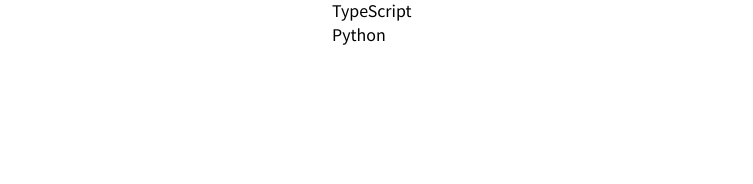
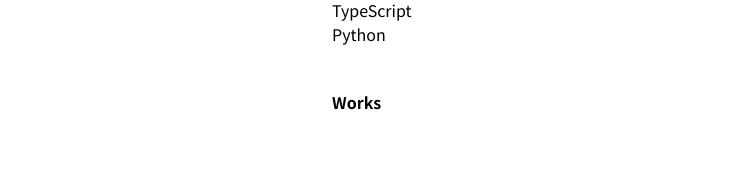
Before and after one commit to kamiya-shion/portfolio, a Next.js app: page / in a window 1280 px wide. Shown: the part 564-748 px from the top of the page, without its empty margins (68-821 px from the left). Built offline with nearby package versions, Linux system fonts and the light colour scheme.

Commit message:
chore: works

```diff
--- a/app/components/skill/skill.tsx
+++ b/app/components/skills/skills.tsx
@@ -1,4 +1,4 @@
-export const Skill = () => {
+export const Skills = () => {
   return (
     <section className="w-[400px]">
       <h1 className="font-bold my-5">Skills</h1>
--- /dev/null
+++ b/app/components/works/works.tsx
@@ -0,0 +1,7 @@
+export const Works = () => {
+  return (
+    <section className="w-[400px]">
+      <h1 className="font-bold my-5">Works</h1>
+    </section>
+  );
+};
--- a/app/page.tsx
+++ b/app/page.tsx
@@ -3,7 +3,8 @@
 import { Profile } from "./components/profile/profile";
 import Image from "next/image";
 import localImage from "@/public/icon.png";
-import { Skill } from "./components/skill/skill";
+import { Skills } from "./components/skills/skills";
+import { Works } from "./components/works/works";
 
 export default function Home() {
   return (
@@ -18,7 +19,8 @@
       />
       <main className="max-w-[1200px] py-10 flex flex-col gap-6 items-center">
         <Profile />
-        <Skill />
+        <Skills />
+        <Works />
       </main>
       <FixedFooter />
     </>
```
